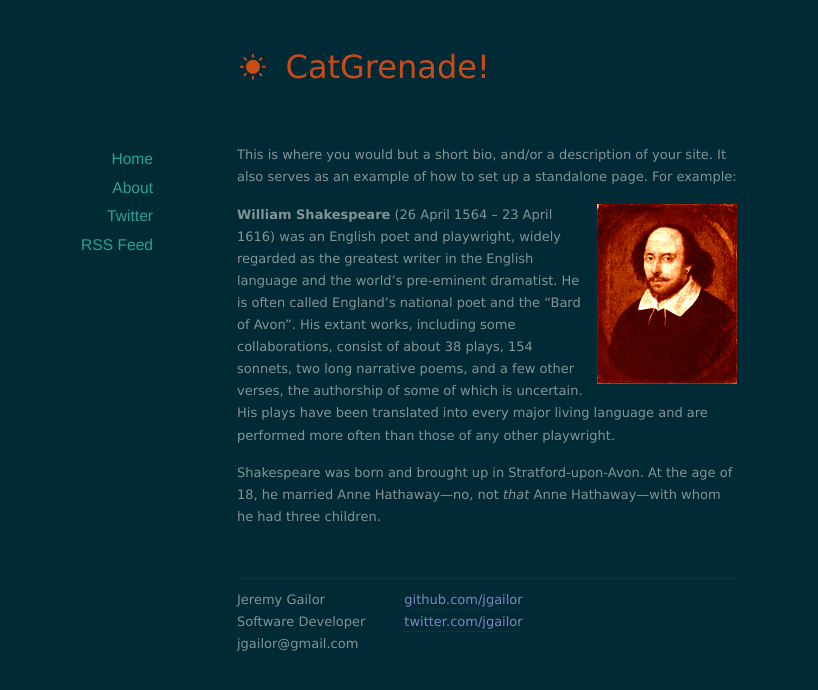
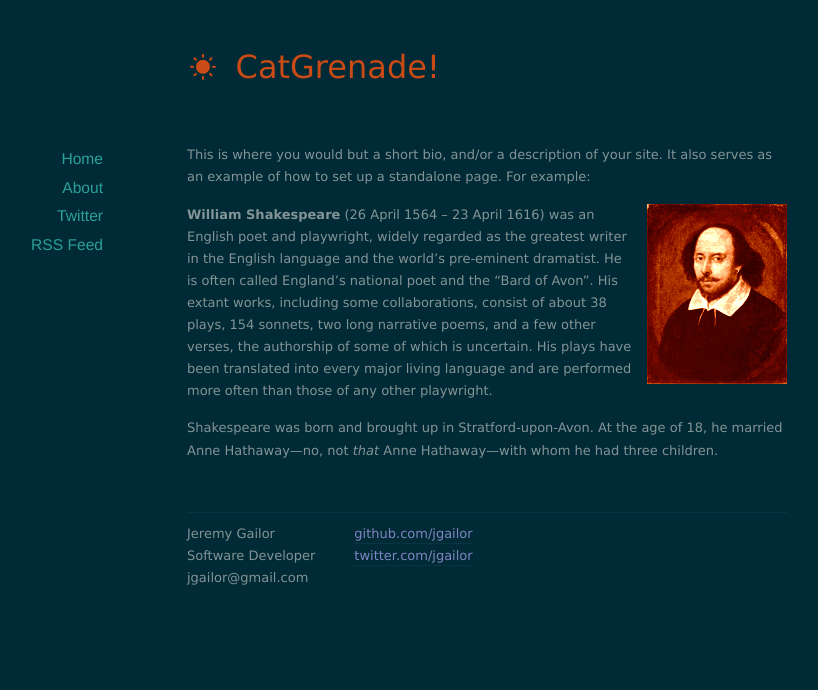
Before and after one commit to JGailor/jgailor.github.com, a Jekyll site: the page built from about/index.markdown, in a window 1280 px wide. Shown: the top 690 px of the page, without its empty margins (153-971 px from the left). Built offline with Jekyll 4.4.1, drawn with Linux system fonts in a browser that asks for light colours; nearby versions of some CDN libraries; Markdown is read by kramdown in place of the engine named in the settings.

Commit message:
Theme changes

```diff
--- a/assets/css/style.css
+++ b/assets/css/style.css
@@ -109,13 +109,13 @@ h3 {
 
 /*** Structure ***/
 #page {
-	width: 500px;
+	width: 600px;
 	margin: 0 auto;
 	position: relative;
 }
 
 #header {
-	width: 500px;
+	width: 600px;
 	margin: 40px auto 50px auto;
 }
 #header h1 {
@@ -127,7 +127,7 @@ h3 {
 }
 
 footer {
-	width: 500px;
+	width: 600px;
 	margin: 50px auto 20px auto;
 	padding-top: 10px;
 	font-size: 1em;
@@ -154,7 +154,7 @@ footer .rss img {
 }
 
 #content {
-	width: 500px;
+	width: 600px;
 	margin: 0 auto;
 }
 
--- a/index.html
+++ b/index.html
@@ -7,11 +7,12 @@ title: CatGrenade!
   <article class="post">
     {% if post.external-url %}
       <h1>
+        <span>{{ post.date | date_to_string }}</span> &raquo;
         <a href="{{ post.external-url }}">{{ post.title }}</a>
         <a class="anchor" href="{{ post.url }}"><i class="icon-anchor"></i></a>
       </h1>
     {% else %}
-      <h1><a href="{{ post.url }}">{{ post.title }}</a></h1>
+      <h1><a href="{{ post.url }}"><span>{{ post.date | date_to_string }}</span> &raquo; {{ post.title }}</a></h1>
     {% endif %}
   </article>
 {% endfor %}
```
